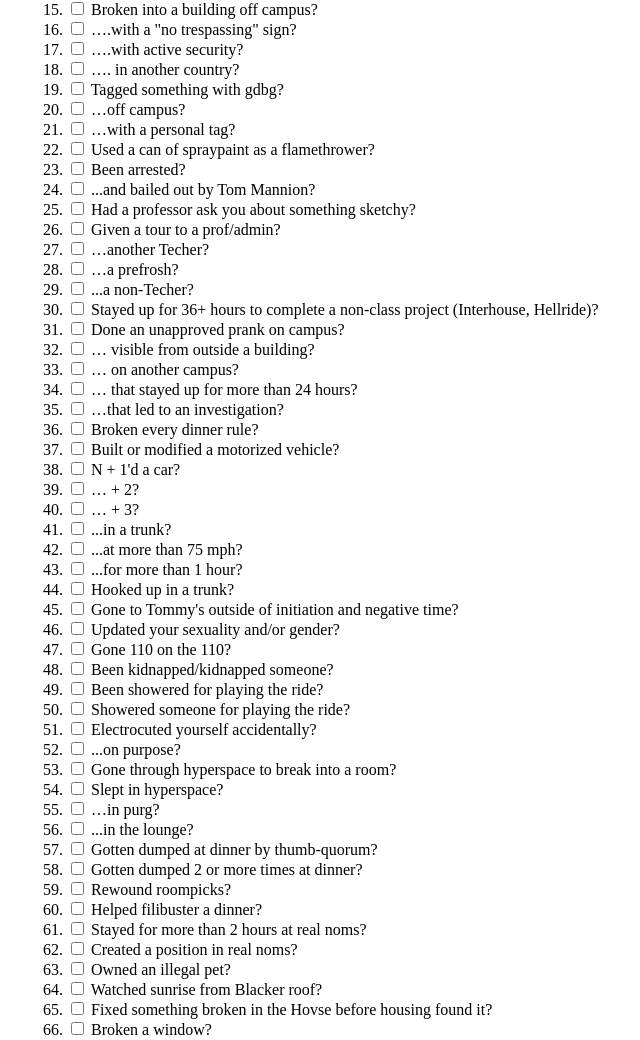
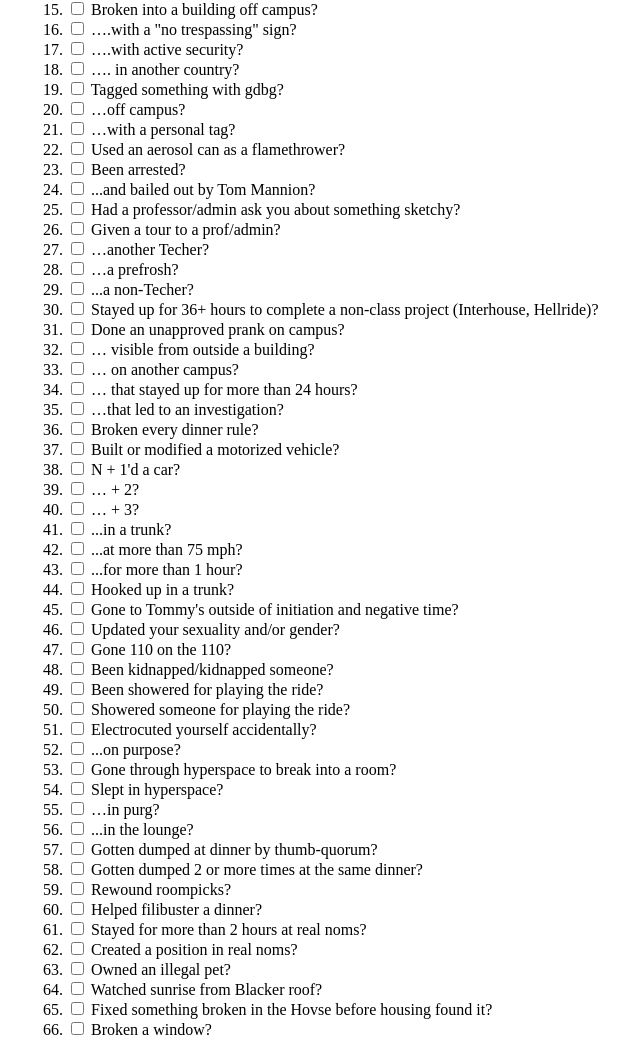
Before and after one commit to cruzsbrian/purity, a plain HTML site: page index.html in a window 1280 px wide. Shown: the part 379-1419 px from the top of the page, without its empty margins (101-741 px from the left). Drawn offline with Linux system fonts and the light colour scheme.

Commit message:
Minor wording changes

```diff
--- a/index.html
+++ b/index.html
@@ -5,6 +5,7 @@
         <style>
             body {
                 margin: 5% 10%;
+                font-size: 1em;
             }
         </style>
         <script>
@@ -48,10 +49,10 @@
             <li> <input type="checkbox"> Tagged something with gdbg? </li>
             <li> <input type="checkbox"> …off campus? </li>
             <li> <input type="checkbox"> …with a personal tag? </li>
-            <li> <input type="checkbox"> Used a can of spraypaint as a flamethrower? </li>
+            <li> <input type="checkbox"> Used an aerosol can as a flamethrower? </li>
             <li> <input type="checkbox"> Been arrested? </li>
             <li> <input type="checkbox"> ...and bailed out by Tom Mannion? </li>
-            <li> <input type="checkbox"> Had a professor ask you about something sketchy? </li>
+            <li> <input type="checkbox"> Had a professor/admin ask you about something sketchy? </li>
             <li> <input type="checkbox"> Given a tour to a prof/admin? </li>
             <li> <input type="checkbox"> …another Techer? </li>
             <li> <input type="checkbox"> …a prefrosh? </li>
@@ -84,7 +85,7 @@
             <li> <input type="checkbox"> …in purg? </li>
             <li> <input type="checkbox"> ...in the lounge? </li>
             <li> <input type="checkbox"> Gotten dumped at dinner by thumb-quorum? </li>
-            <li> <input type="checkbox"> Gotten dumped 2 or more times at dinner? </li>
+            <li> <input type="checkbox"> Gotten dumped 2 or more times at the same dinner? </li>
             <li> <input type="checkbox"> Rewound roompicks? </li>
             <li> <input type="checkbox"> Helped filibuster a dinner? </li>
             <li> <input type="checkbox"> Stayed for more than 2 hours at real noms? </li>
```
